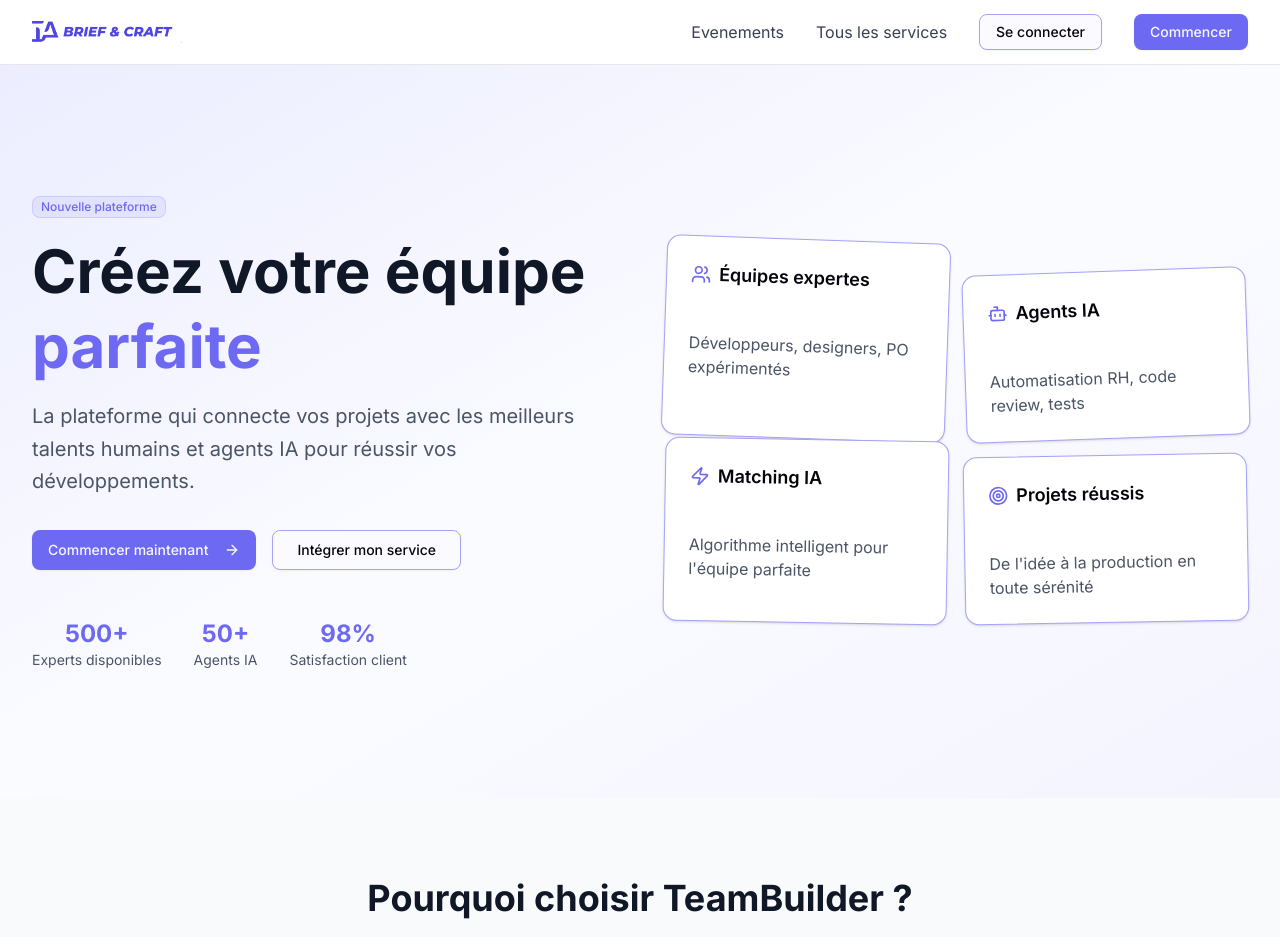
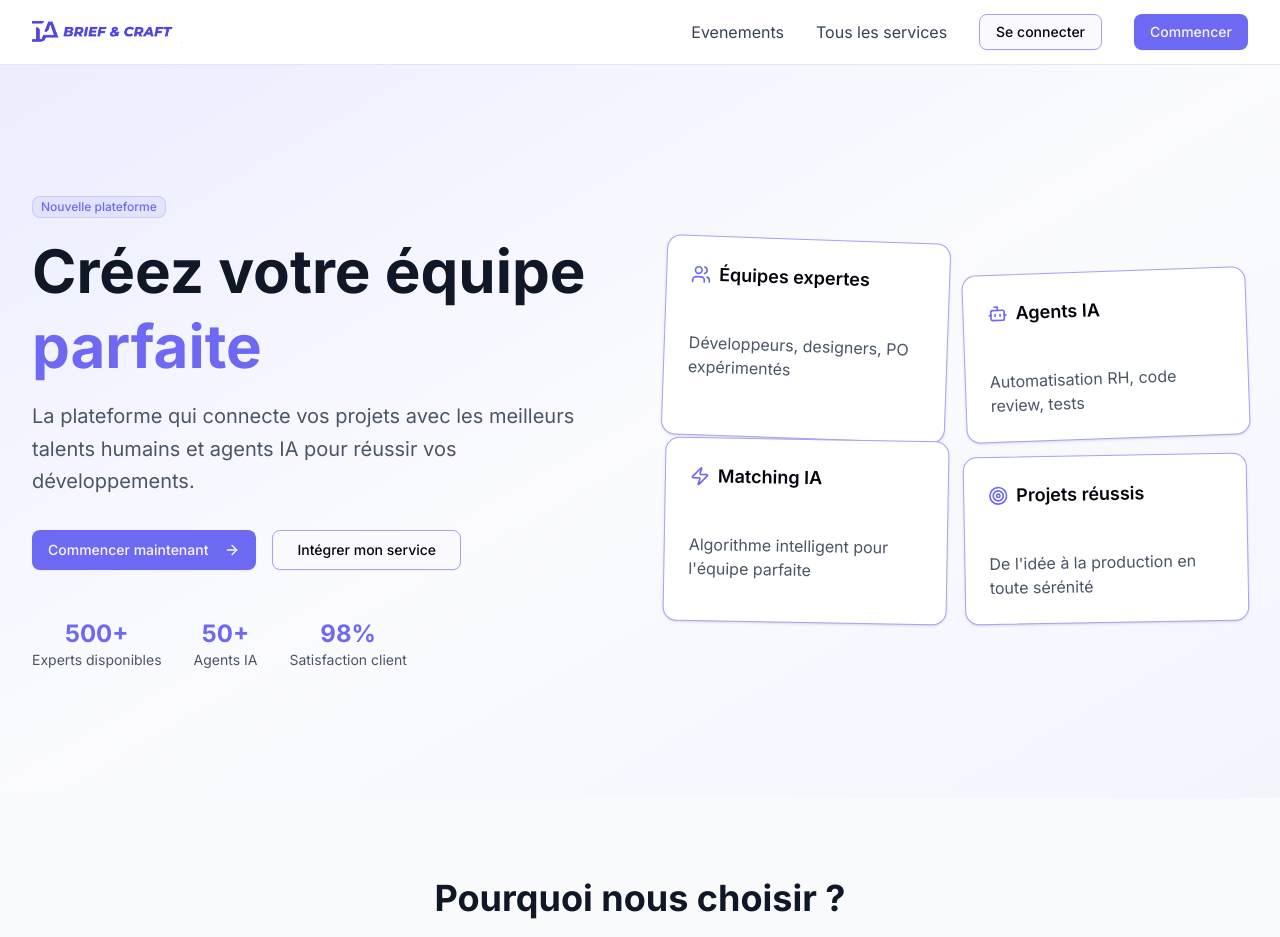
Before and after one commit to Liliane99/hackathon, a Next.js app in the folder next/: page / in a window 1280 px wide. Shown: the top 937 px of the page. Built offline with nearby package versions, Linux system fonts and the light colour scheme.

Commit message:
last one

```diff
--- a/next/src/app/page.tsx
+++ b/next/src/app/page.tsx
@@ -123,7 +123,7 @@ export default function HomePage() {
         <div className="max-w-7xl mx-auto px-4 sm:px-6 lg:px-8">
           <div className="text-center mb-16">
             <h2 className="text-3xl lg:text-4xl font-bold text-gray-900 mb-4">
-              Pourquoi choisir TeamBuilder ?
+              Pourquoi nous choisir ?
             </h2>
             <p className="text-xl text-gray-600 max-w-2xl mx-auto">
               Une approche révolutionnaire qui combine talents humains et intelligence artificielle
```
